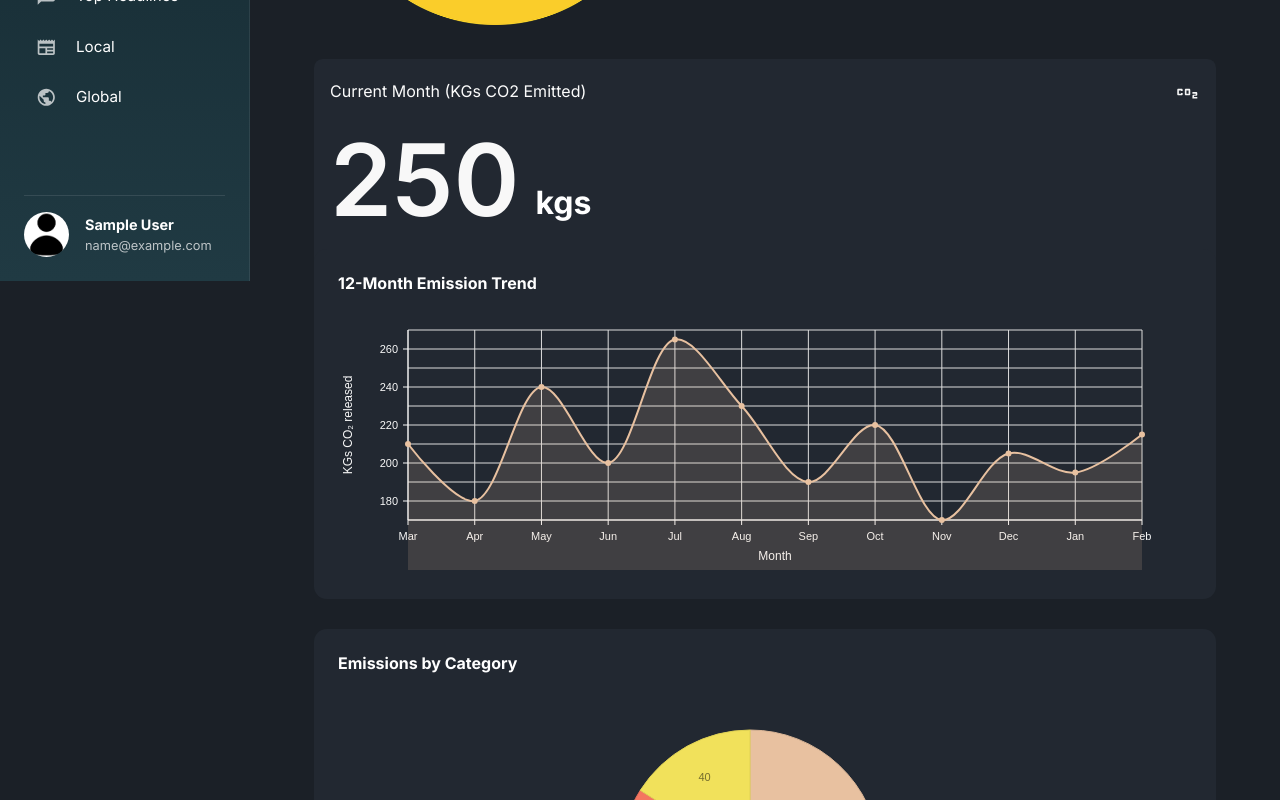
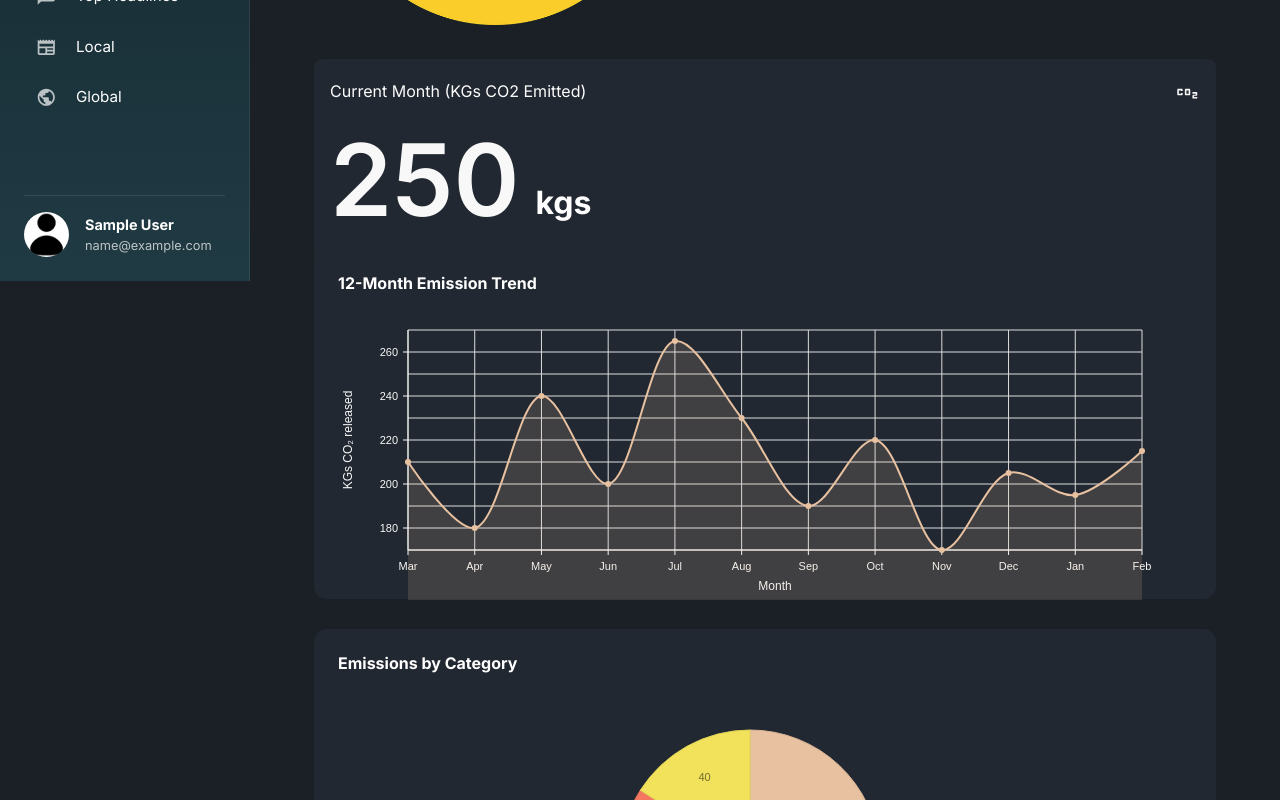
Before and after one commit to AnikChiney/CarbonLensAI, a React (Create React App) app in the folder client/: page /carbon-footprint in a window 1280 px wide. Shown: the part 519-1319 px from the top of the page. Built offline with nearby package versions, Linux system fonts and the light colour scheme; no server answers; sample sign-in values are in the browser's storage.

Commit message:
Update index.jsx

```diff
--- a/client/src/scenes/forYou/carbonFootprint/index.jsx
+++ b/client/src/scenes/forYou/carbonFootprint/index.jsx
@@ -148,7 +148,7 @@ const CarbonFootprint = () => {
             12-Month Emission Trend
           </Typography>
 
-          <Box sx={{ height: "260px" }}>
+          <Box sx={{ height: "290px" }}>
             <OverviewChart isDashboard={true} />
           </Box>
         </Box>
@@ -166,7 +166,7 @@ const CarbonFootprint = () => {
             Emissions by Category
           </Typography>
 
-          <Box sx={{ height: "260px" }}>
+          <Box sx={{ height: "200px" }}>
             <BreakdownChart
               categories={safeData.carbonData.categories}
               isDashboard={true}
```
